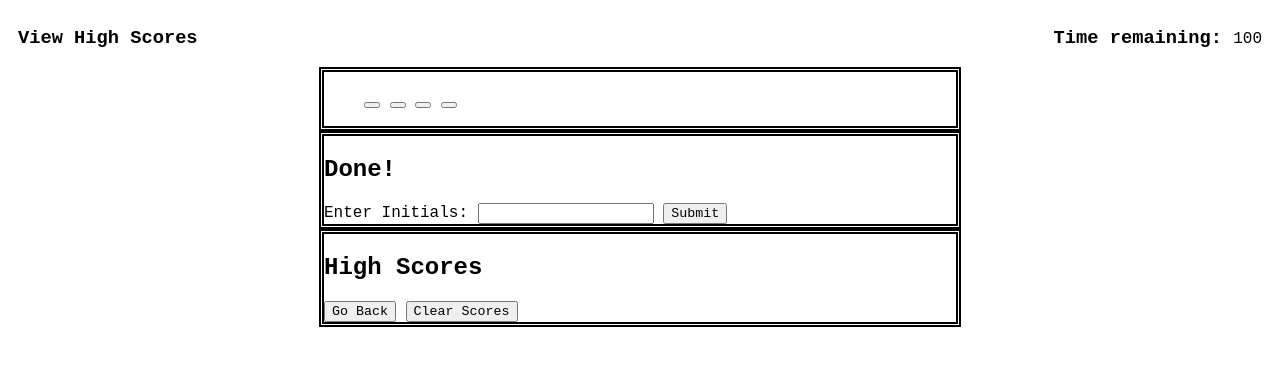
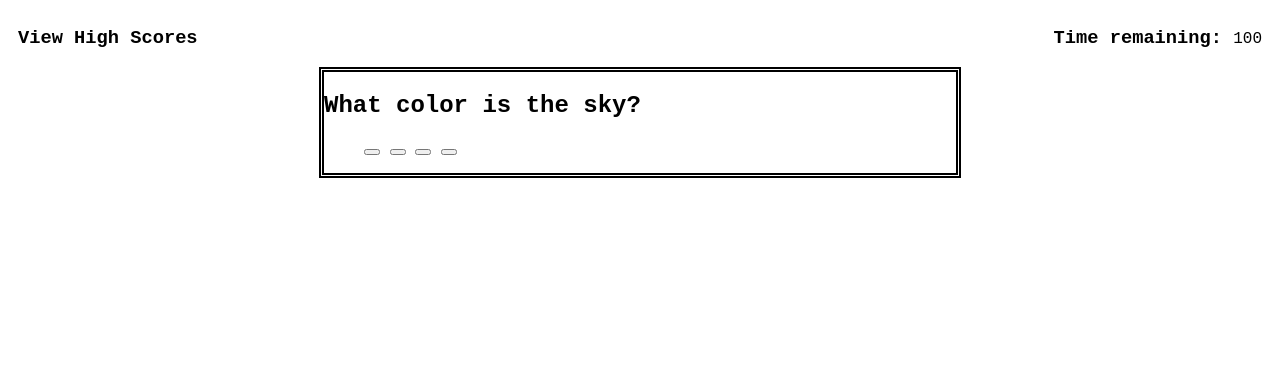
Before and after one commit to gfuselier/code-quiz, a plain HTML site: page index.html in a window 1280 px wide. Both pictures are taken after a click on the button "Start Quiz". Drawn offline with Linux system fonts and the light colour scheme.

Commit message:
added display none and question text

```diff
--- a/index.html
+++ b/index.html
@@ -22,7 +22,7 @@
     </section>
 
     <section class="card" id="question-page">
-        <h2></h2>
+        <h2 id="current-question"></h2>
         <ul id="answer-choices">
             <button></button>
             <button></button>
--- a/script.js
+++ b/script.js
@@ -1,12 +1,28 @@
 var startButton = document.getElementById("start-button")
 var startingPage = document.getElementById("starting-page")
+var questionPage = document.getElementById("question-page")
+var endPage = document.getElementById("end-page")
+var highScorePage = document.getElementById("high-score-page")
+var currentQuestion = document.getElementById("current-question")
+
+var question1 = {
+    questionText: "What color is the sky?",
+    choice1: "blue",
+    choice2: "red",
+    choice3: "green",
+    choice4: "purple"
+}
+
 
 //click a button to hide the start screen
 function startQuiz() {
-    startingPage.style.display = "none"
+    startingPage.style.display = "none";
+    questionPage.style.display = "block";
+    //select currentQuestion header and update content with current question
+    currentQuestion.textContent = question1.questionText;
 }
 startButton.addEventListener("click", startQuiz)
-//select currentQuestion header and update content with current question
+
 //select ul with id of choices
 //create 4 buttons with textcontent and value of the answer choices
 
--- a/style.css
+++ b/style.css
@@ -23,3 +23,9 @@ header div {
 #starting-page {
     text-align: center;
 }
+
+#question-page,
+#end-page,
+#high-score-page {
+    display: none;
+}
```
